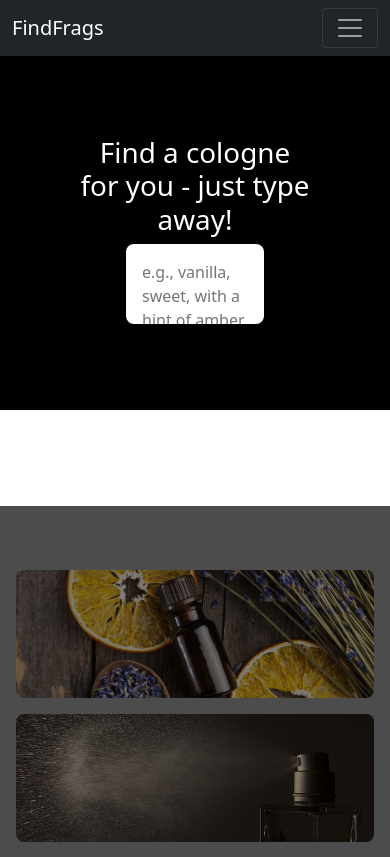
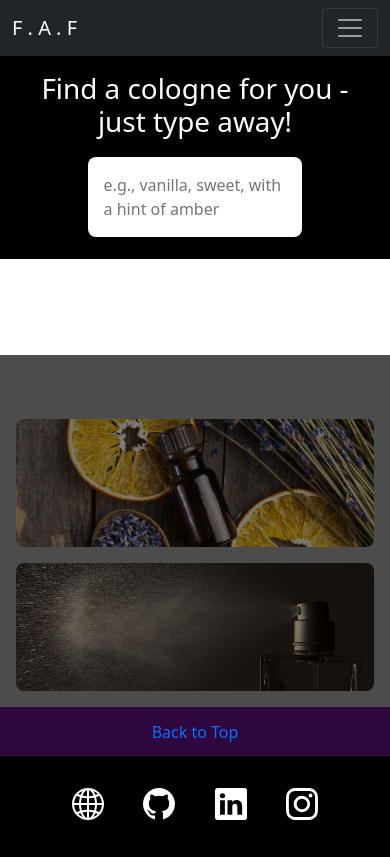
Before and after one commit to CJMonahann/Find-a-Fragrance, a Flask app: page / in a window 390 px wide. Shown: the top 857 px of the page. After the commit the page ends 820 px from the top, so only its background shows below. Run offline with Flask 3, Linux system fonts and the light colour scheme; parts of the project's set-up code (start-up, migrations or seed data) failed here and were passed over.

Commit message:
made index.css look better!

```diff
--- a/app/static/css/index.css
+++ b/app/static/css/index.css
@@ -241,6 +241,10 @@
     color: white;
 }
 
+.prompt-container h1 {
+    margin-bottom: 2%;
+}
+
 /* a separate grid layout used for the explore-brand.html page*/
 .frags-grid {
     display: grid;
@@ -282,3 +286,13 @@
         width: 100%;
     }
 }
+
+@media screen and (max-width: 800px) {
+    .prompt-container {
+        padding: 1rem;
+    }
+
+    .prompt-container h1 {
+        margin-bottom: 5%;
+    }
+}
--- a/app/templates/index.html
+++ b/app/templates/index.html
@@ -60,11 +60,11 @@
                 <p class="conc-typ">{{typ.type}}</p>
             </div>
             <div class="conc-about">
-                <p class="conc-conc">{{typ.conc}}</p>
-                <div class="progress">
+                <p class="conc-conc">Concentration: {{typ.conc}}</p>
+                <div class="progress mb-4">
                     <div class="progress-bar hello" role="progressbar" aria-valuenow="25" aria-valuemin="0" aria-valuemax="100" data-per="{{typ.per}}"></div>
                 </div>
-                <p class="conc-hrs">{{typ.hrs}}</p>
+                <p class="conc-hrs">Longevity: {{typ.hrs}}</p>
                 <div class="conc-notes">
                     {% for nt in typ.nts %}
                     <p>{{nt}}</p>
--- a/app/templates/parent-templates/base-content.html
+++ b/app/templates/parent-templates/base-content.html
@@ -14,7 +14,7 @@
     <!-- Navbar -->
     <nav class="navbar navbar-expand-lg navbar-dark bg-dark">
         <div class="container-fluid">
-        <a class="navbar-brand" href="/home" >FindFrags</a>
+        <a class="navbar-brand" href="/home" >F . A . F</a>
         <button class="navbar-toggler" type="button" data-bs-toggle="collapse" data-bs-target="#navbarNav" aria-controls="navbarNav" aria-expanded="false" aria-label="Toggle navigation">
             <span class="navbar-toggler-icon"></span>
         </button>
```
